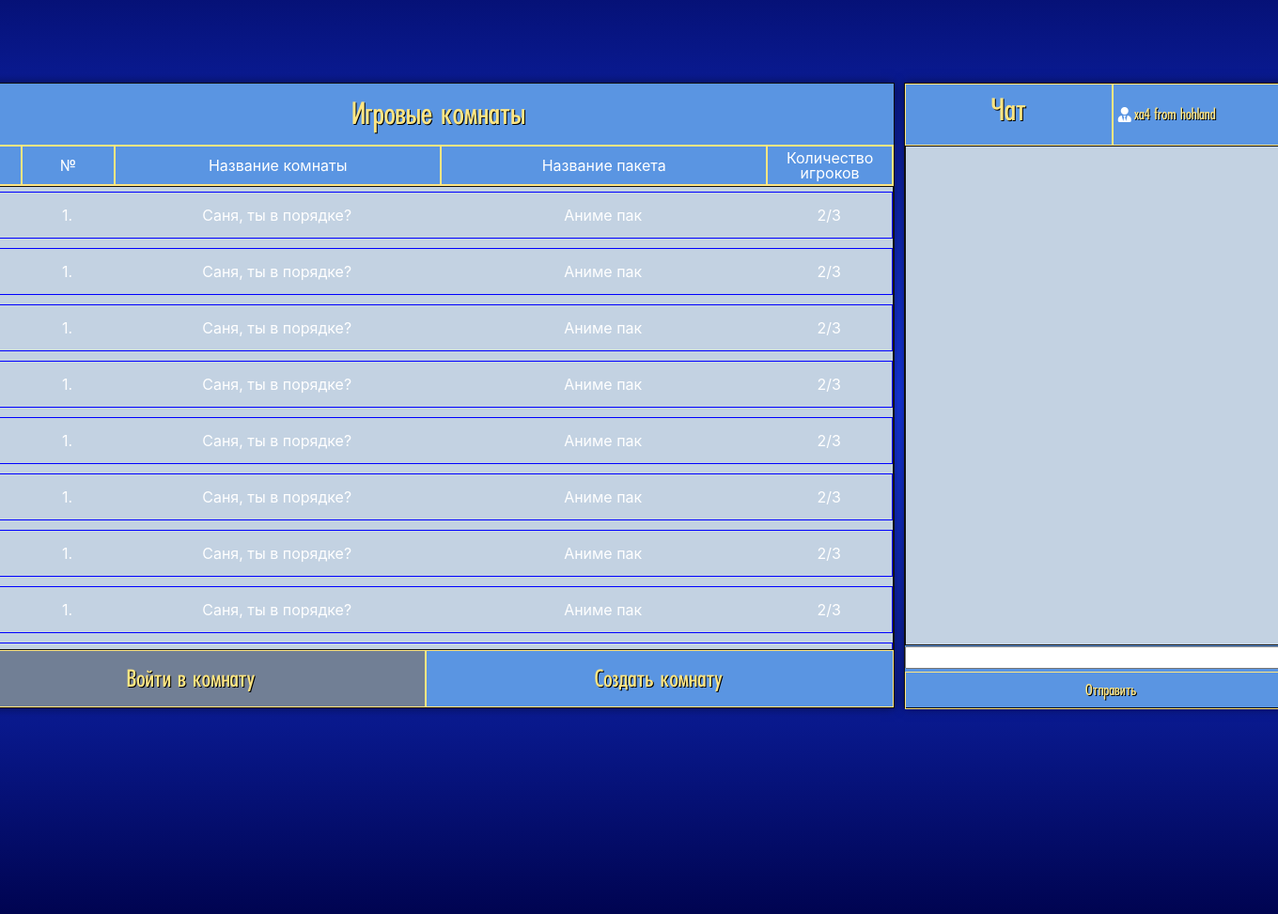
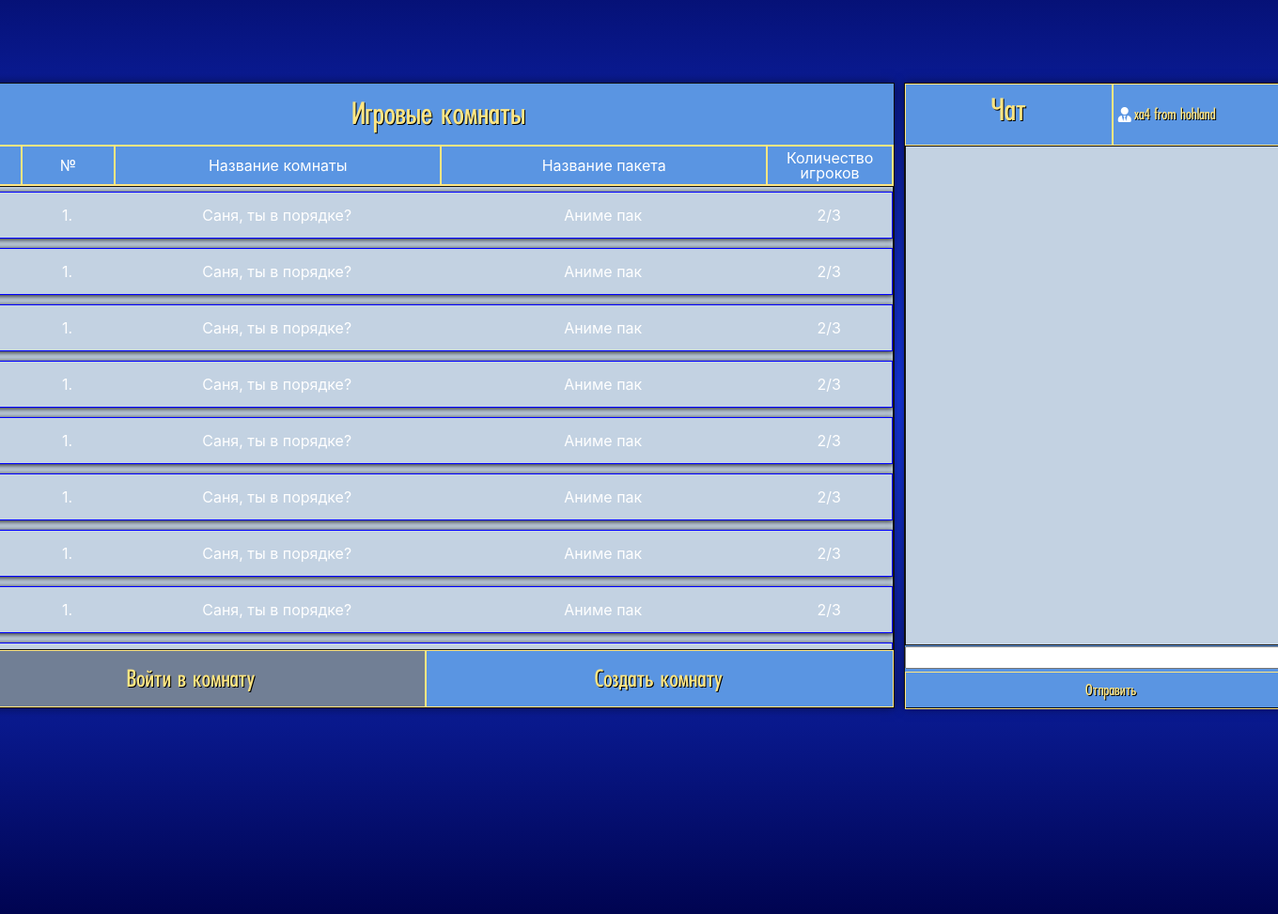
Before and after one commit to gurland/SIGame_web, a Flask app: template app/templates/game.html in a window 1360 px wide; the page is wider, and only the part inside the window is pictured. Shown: the part 131-1104 px from the top of that part at 94% size. Run offline with Flask 2, Linux system fonts and the light colour scheme; the template is opened without the code that fills it, so the values that code supplies are empty; some libraries are stand-ins or nearby versions.

Commit message:
Add shadow to rooms in list

```diff
--- a/app/static/css/custom.css
+++ b/app/static/css/custom.css
@@ -987,3 +987,7 @@ button:hover{
 .burger{
     cursor: pointer;
 }
+
+.room{
+    box-shadow: 1px 1px 6px #111111;
+}
```
